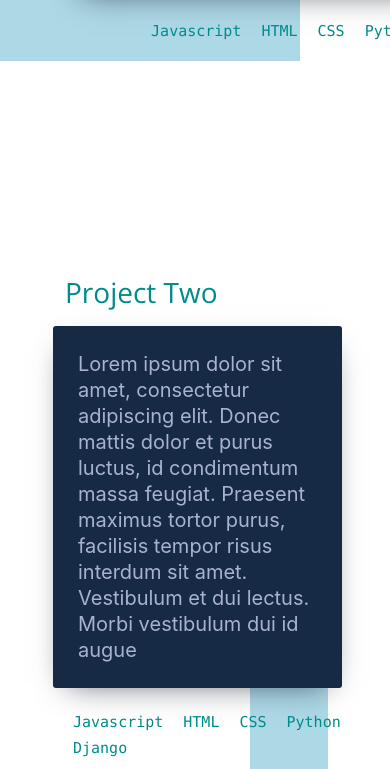
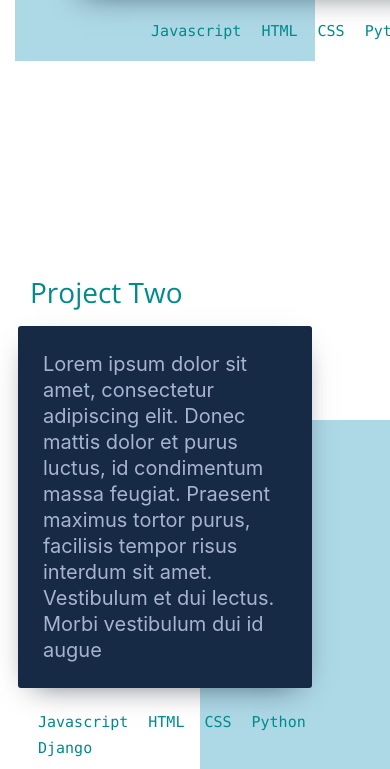
Before and after one commit to vaishnavav99/webSketch, a plain HTML site: page projects.html in a window 390 px wide. Shown: the part 1231-2000 px from the top of the page. Drawn offline with nearby package versions, Linux system fonts and the light colour scheme.

Commit message:
Projects UI Updated

```diff
--- a/css/projects.css
+++ b/css/projects.css
@@ -280,6 +280,7 @@ p.even{
     .project-img{
         width: 300px;
         height: 400px;
+        margin-left: 15px;
     }
     .image{
         display: none;
@@ -301,13 +302,14 @@ p.even{
          margin-left: 400px;
     }
     .project-img-2{
-        margin-left: 250px;
+        margin-left: 200px;
+        width: 300px;
     }
     .image-2{
         display: none;
     }
     .project-content-2{
-        margin-left: 5px;
+        margin-left: -30px;
     }
 }
 
```
